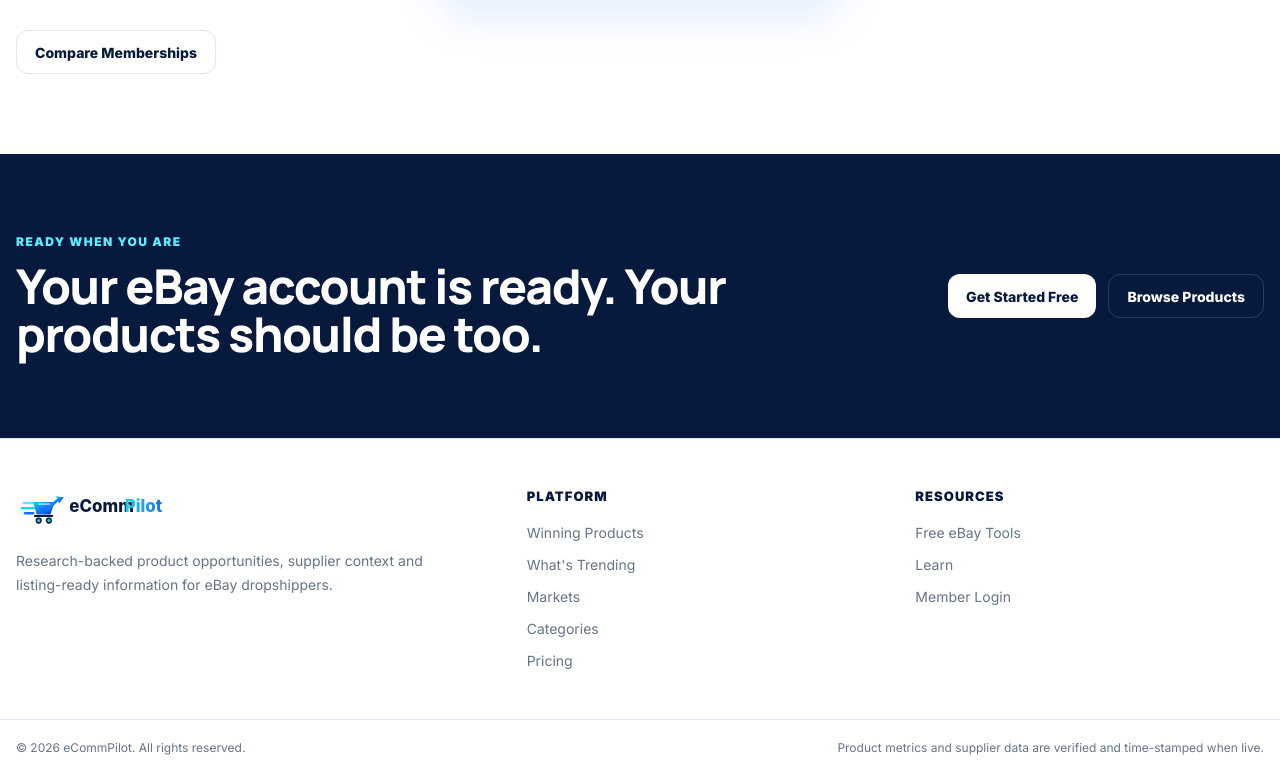
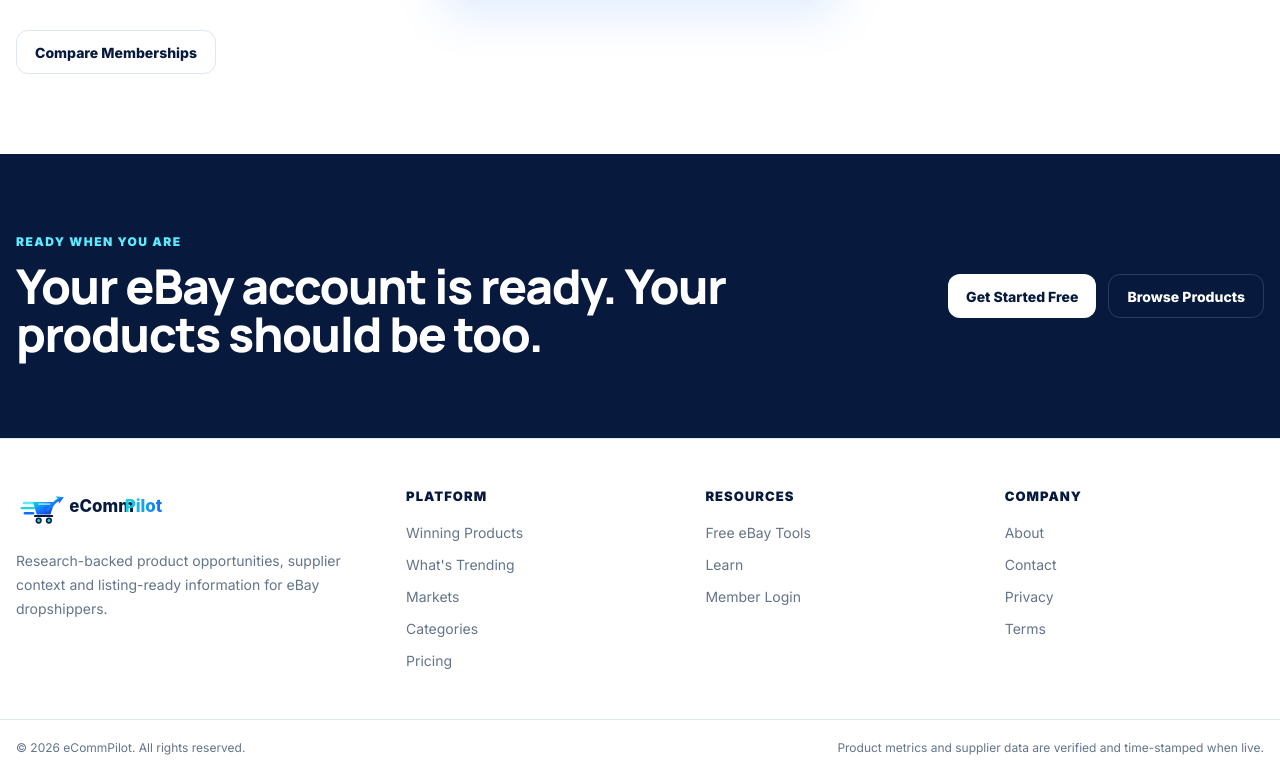
Before and after one commit to ponzey717/ecommpilot-main, a Next.js app: page / in a window 1280 px wide. Shown: the part 6937-7713 px from the top of the page. Built offline with nearby package versions, Linux system fonts and the light colour scheme.

Commit message:
feat: add public trust and legal footer links

```diff
--- a/src/components/site/footer.tsx
+++ b/src/components/site/footer.tsx
@@ -5,7 +5,7 @@
 export function SiteFooter() {
   return (
     <footer className="border-t border-[var(--border)] bg-white">
-      <div className="site-container grid gap-10 py-12 md:grid-cols-[1.35fr_1fr_1fr]">
+      <div className="site-container grid gap-10 py-12 md:grid-cols-[1.35fr_1fr_1fr_1fr]">
         <div>
           <Logo />
           <p className="mt-4 max-w-md text-sm leading-6 text-[var(--muted)]">
@@ -31,6 +31,15 @@
             <Link href={routes.login}>Member Login</Link>
           </div>
         </div>
+        <div>
+          <p className="footer-heading">Company</p>
+          <div className="mt-4 grid gap-3 text-sm text-[var(--muted)]">
+            <Link href={routes.about}>About</Link>
+            <Link href={routes.contact}>Contact</Link>
+            <Link href={routes.privacy}>Privacy</Link>
+            <Link href={routes.terms}>Terms</Link>
+          </div>
+        </div>
       </div>
       <div className="border-t border-[var(--border)]">
         <div className="site-container flex flex-col gap-2 py-5 text-xs text-[var(--muted)] sm:flex-row sm:items-center sm:justify-between">
```
